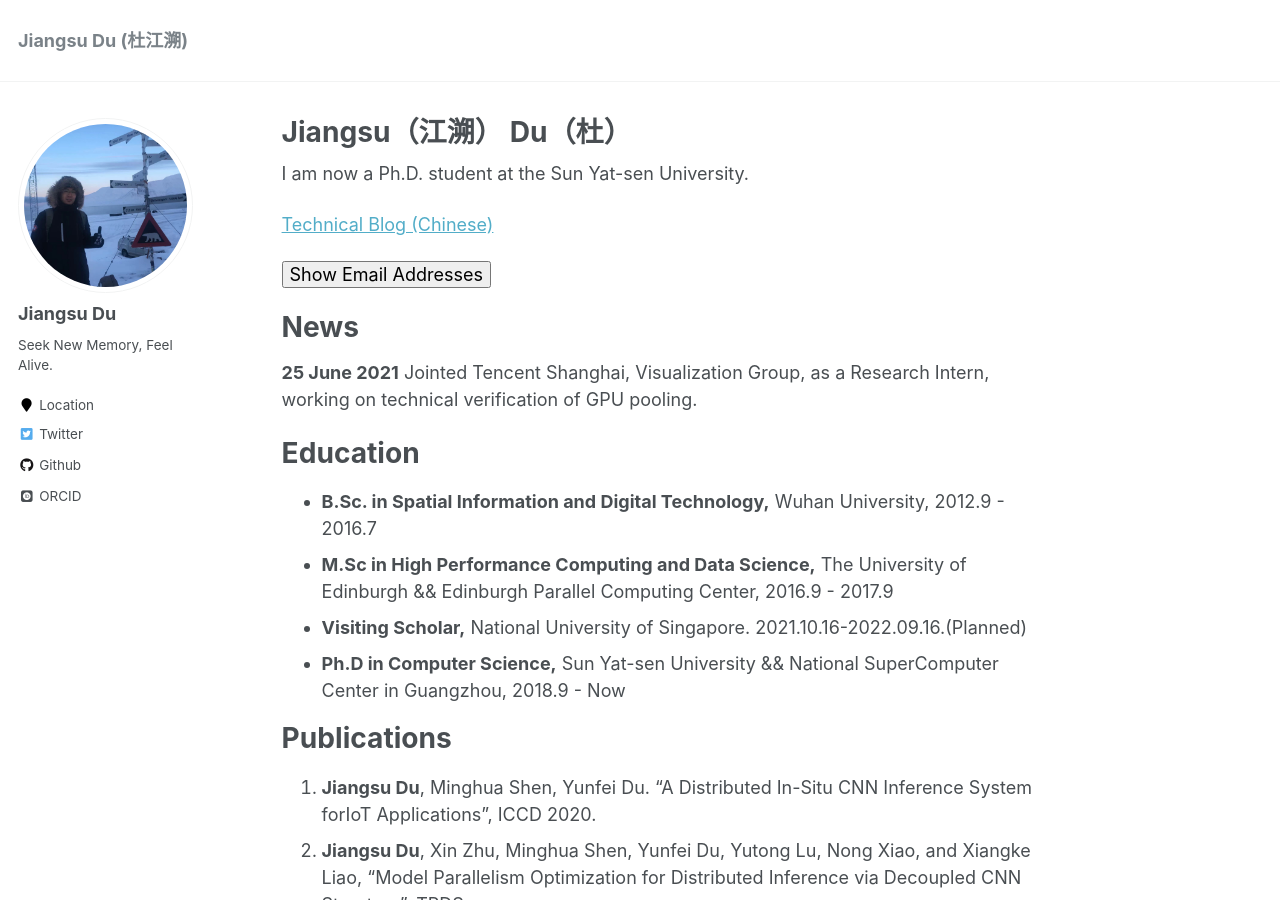
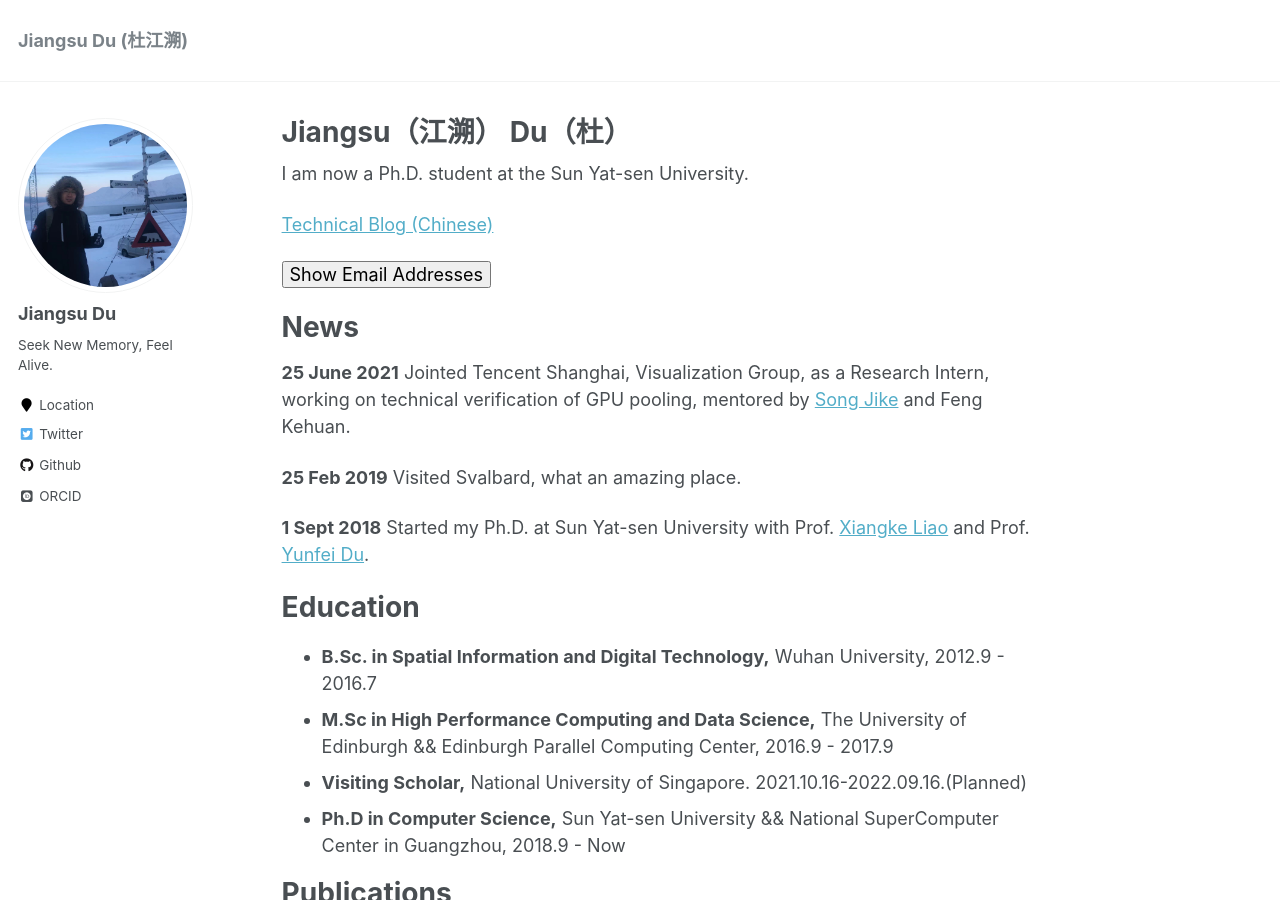
Before and after one commit to dujiangsu/dujiangsu.github.io, a Jekyll site: the page built from _pages/about.md, in a window 1280 px wide and 900 px high. Built offline with Jekyll 4.4.1, drawn with Linux system fonts in a browser that asks for light colours; some web fonts are replaced.

Commit message:
update homepage

```diff
--- a/_pages/about.md
+++ b/_pages/about.md
@@ -21,9 +21,11 @@ I am now a Ph.D. student at the Sun Yat-sen University.
 News
 =========
 
-**25 June 2021** Jointed Tencent Shanghai, Visualization Group, as a Research Intern, working on technical verification of GPU pooling.
+**25 June 2021** Jointed Tencent Shanghai, Visualization Group, as a Research Intern, working on technical verification of GPU pooling, mentored by [Song Jike](https://www.linkedin.com/in/albcamus/?originalSubdomain=cn) and Feng Kehuan.
 
+**25 Feb 2019** Visited Svalbard, what an amazing place.
 
+**1 Sept 2018** Started my Ph.D. at Sun Yat-sen University with Prof. [Xiangke Liao](https://www.cae.cn/cae/html/main/colys/68400379.html) and Prof. [Yunfei Du](https://baike.baidu.com/item/%E6%9D%9C%E4%BA%91%E9%A3%9E/23715232).
 
 Education
 =========
```
